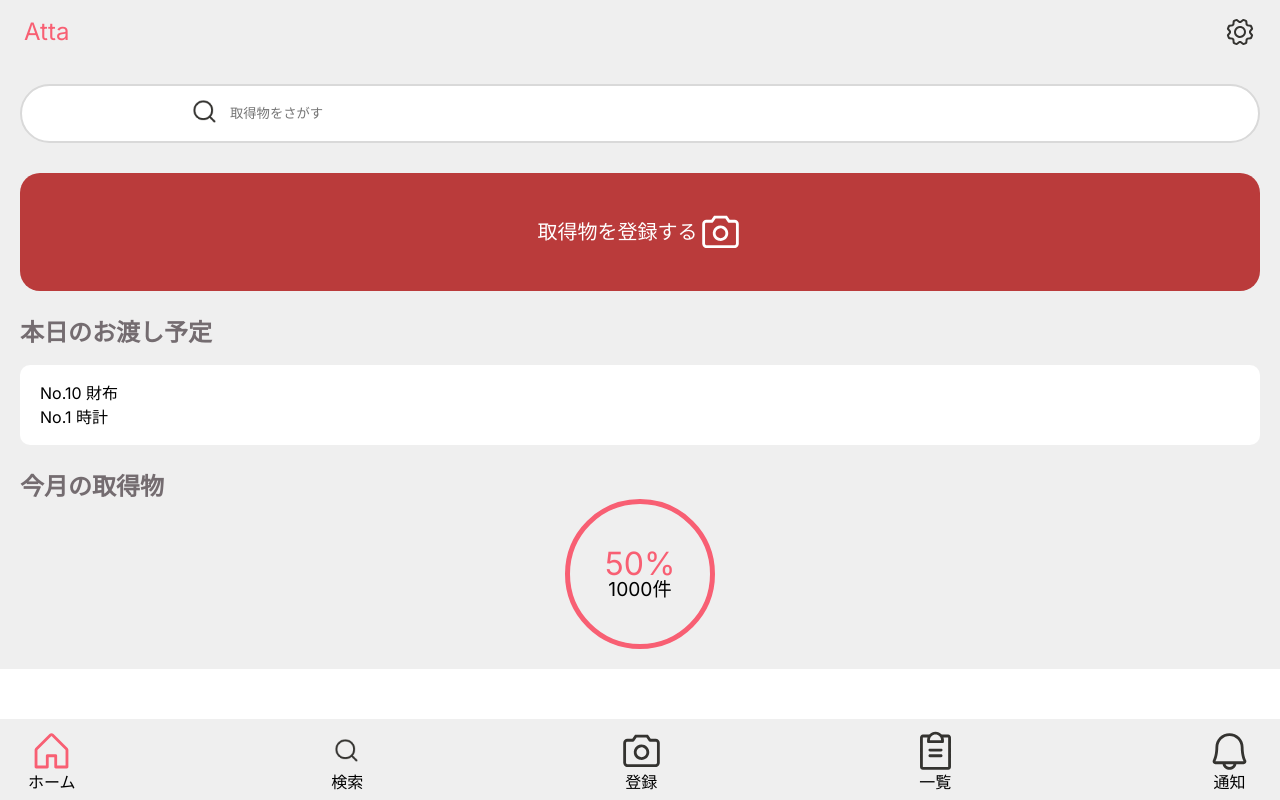
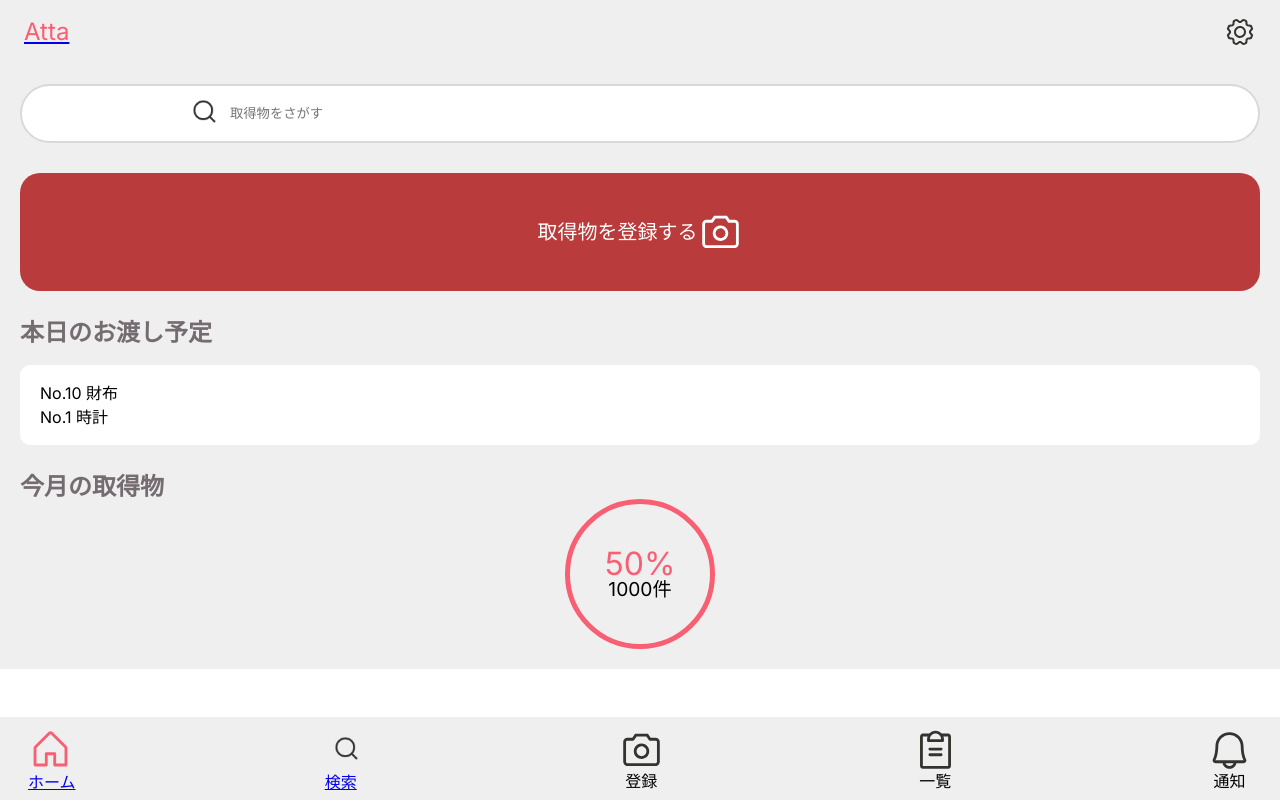
Before and after one commit to cuteball017/project-atta, a Next.js app: page / in a window 1280 px wide. Built offline with nearby package versions, Linux system fonts and the light colour scheme.

Commit message:
add Link

```diff
--- a/src/components/header/header.tsx
+++ b/src/components/header/header.tsx
@@ -1,10 +1,13 @@
 import Image from "next/image";
+import Link from "next/link";
 import styles from "./index.module.css";
 
 function Header() {
   return (
     <div className={styles.header}>
+      <Link href="/">
         <h1 className={styles.logo}>Atta</h1>
+      </Link>
       <Image src="/gear.svg" alt="gear" width={32} height={32} />
     </div>
   );
--- a/src/components/navBar/navBar.tsx
+++ b/src/components/navBar/navBar.tsx
@@ -1,18 +1,23 @@
 import Image from "next/image";
+import Link from "next/link";
 
-import styles from "./index.module.css"
+import styles from "./index.module.css";
 
 function NavBar() {
   return (
     <div className={styles.navBar}>
       <ul>
         <li>
+          <Link href="/">
             <Image src="/home.svg" alt="home" width={45} height={45} />
             <div>ホーム</div>
+          </Link>
         </li>
         <li>
+          <Link href="/search">
             <Image src="/search.png" alt="search" width={45} height={45} />
             <div>検索</div>
+          </Link>
         </li>
         <li>
           <Image src="/camera.svg" alt="camera" width={45} height={45} />
@@ -23,7 +28,12 @@ function NavBar() {
           <div>一覧</div>
         </li>
         <li>
-                    <Image src="/notification.svg" alt="notification" width={45} height={45} />
+          <Image
+            src="/notification.svg"
+            alt="notification"
+            width={45}
+            height={45}
+          />
           <div>通知</div>
         </li>
       </ul>
```
Lines whose indentation alone changed are shown as unchanged.
